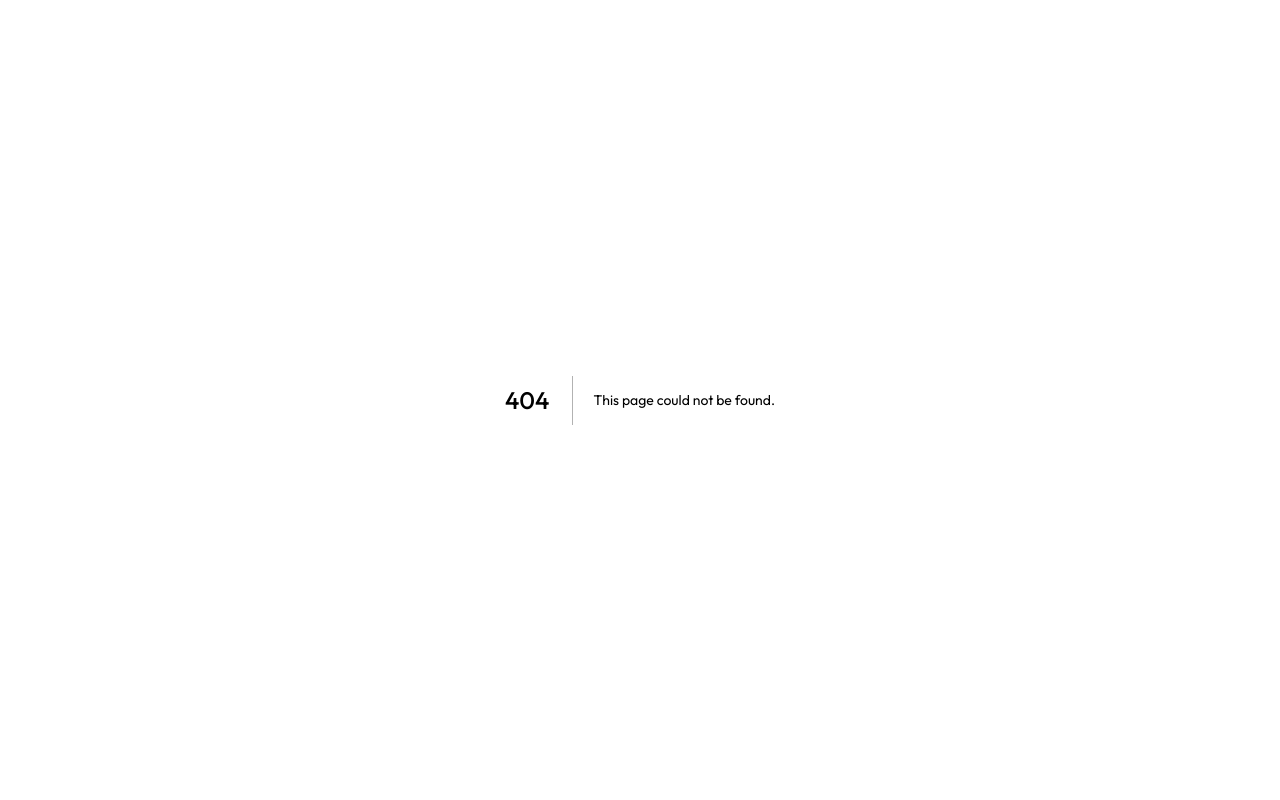
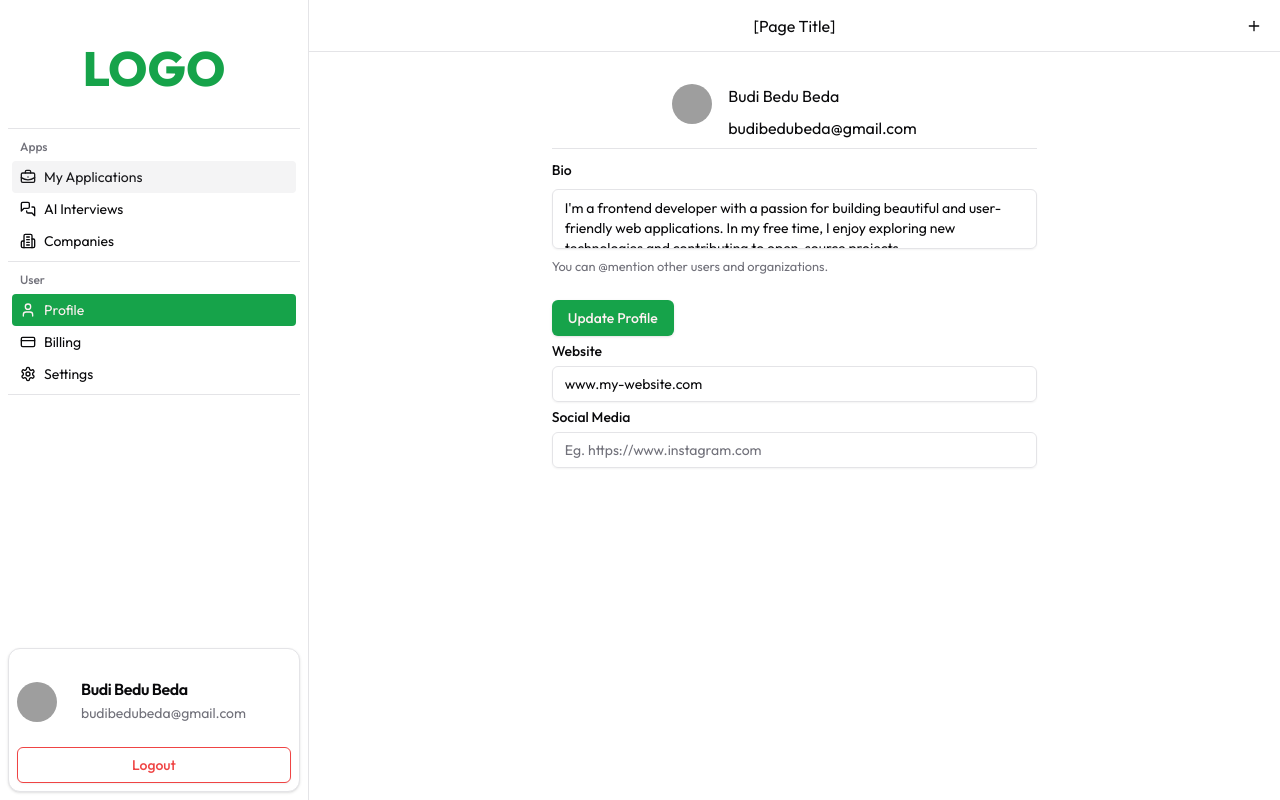
Before and after one commit to masadamsahid/nextjs-jobtracker-app, a Next.js app: page /dashboard/profile in a window 1280 px wide. Before the commit this address had no page. Built offline with nearby package versions, Linux system fonts and the light colour scheme; grey boxes are pictures that could not be loaded.

Commit message:
init-profile-page

```diff
--- a/package.json
+++ b/package.json
@@ -26,9 +26,11 @@
     "lucide-react": "^0.510.0",
     "moment": "^2.30.1",
     "next": "15.3.2",
+    "next-themes": "^0.4.6",
     "react": "^19.0.0",
     "react-dom": "^19.0.0",
     "react-hook-form": "^7.56.4",
+    "sonner": "^2.0.5",
     "tailwind-merge": "^3.3.0",
     "tailwindcss-animate": "^1.0.7",
     "vaul": "^1.1.2",
--- /dev/null
+++ b/src/app/dashboard/profile/_components/TextAreaForm.tsx
@@ -0,0 +1,75 @@
+"use client"
+
+import { zodResolver } from "@hookform/resolvers/zod"
+import { useForm } from "react-hook-form"
+import { toast } from "sonner"
+import { z } from "zod"
+
+import { Button } from "@/components/ui/button"
+import {
+  Form,
+  FormControl,
+  FormDescription,
+  FormField,
+  FormItem,
+  FormLabel,
+  FormMessage,
+} from "@/components/ui/form"
+import { Textarea } from "@/components/ui/textarea"
+
+
+const FormSchema = z.object({
+  bio: z
+    .string()
+    .min(10, {
+      message: "Bio must be at least 10 characters.",
+    })
+    .max(160, {
+      message: "Bio must not be longer than 30 characters.",
+    }),
+})
+
+export default function TextareaForm() {
+  const form = useForm<z.infer<typeof FormSchema>>({
+    resolver: zodResolver(FormSchema),
+  })
+
+  function onSubmit(data: z.infer<typeof FormSchema>) {
+    toast("You submitted the following values", {
+      description: (
+        <pre className="mt-2 w-[320px] rounded-md bg-neutral-950 p-4">
+          <code className="text-white">{JSON.stringify(data, null, 2)}</code>
+        </pre>
+      ),
+    })
+  }
+
+  return (
+    <Form {...form}>
+      <form onSubmit={form.handleSubmit(onSubmit)} className="w-1/2 space-y-6">
+        <FormField
+          control={form.control}
+          name="bio"
+          render={({ field }) => (
+            <FormItem>
+              <FormLabel>Bio</FormLabel>
+              <FormControl>
+                <Textarea
+                  placeholder="Tell us a little bit about yourself"
+                  className="resize-none"
+                  defaultValue={"I'm a frontend developer with a passion for building beautiful and user-friendly web applications. In my free time, I enjoy exploring new technologies and contributing to open-source projects."}
+                  {...field}
+                />
+              </FormControl>
+              <FormDescription>
+                You can <span>@mention</span> other users and organizations.
+              </FormDescription>
+              <FormMessage />
+            </FormItem>
+          )}
+        />
+        <Button type="submit">Update Profile</Button>
+      </form>
+    </Form>
+  )
+}
--- /dev/null
+++ b/src/app/dashboard/profile/page.tsx
@@ -0,0 +1,51 @@
+import React from "react";
+import { Separator } from "@/components/ui/separator";
+import { Avatar, AvatarFallback, AvatarImage } from "@/components/ui/avatar";
+import { Label } from "@/components/ui/label";
+import { Input } from "@/components/ui/input";
+import TextAreaForm from "./_components/TextAreaForm";
+
+type Props = {};
+
+const page = (props: Props) => {
+  return (
+    <div className="flex flex-col items-center mt-8 justify-center w-full gap-2">
+      <div className="flex space-x-4">
+        <Avatar>
+          <AvatarImage src="https://github.com/shadcn.png" alt="@shadcn" />
+          <AvatarFallback>CN</AvatarFallback>
+        </Avatar>
+        <div className="space-y-2">
+          <h3>Budi Bedu Beda</h3>
+          <p>budibedubeda@gmail.com</p>
+        </div>
+      </div>
+      <Separator className="w-1/2" />
+
+      <TextAreaForm />
+
+      <div className="flex flex-col w-1/2 gap-4">
+        <div className="flex flex-col w-full gap-2 ">
+          <Label>Website</Label>
+          <Input
+            type="link"
+            id="website"
+            placeholder="Company Name"
+            required
+            defaultValue="www.my-website.com"
+          />
+          <Label>Social Media</Label>
+          <Input
+            id="company-website"
+            type="link"
+            placeholder="Eg. https://www.instagram.com"
+            required
+            defaultValue=""
+          />
+        </div>
+      </div>
+    </div>
+  );
+};
+
+export default page;
--- /dev/null
+++ b/src/components/ui/sonner.tsx
@@ -0,0 +1,31 @@
+"use client"
+
+import { useTheme } from "next-themes"
+import { Toaster as Sonner } from "sonner"
+
+type ToasterProps = React.ComponentProps<typeof Sonner>
+
+const Toaster = ({ ...props }: ToasterProps) => {
+  const { theme = "system" } = useTheme()
+
+  return (
+    <Sonner
+      theme={theme as ToasterProps["theme"]}
+      className="toaster group"
+      toastOptions={{
+        classNames: {
+          toast:
+            "group toast group-[.toaster]:bg-background group-[.toaster]:text-foreground group-[.toaster]:border-border group-[.toaster]:shadow-lg",
+          description: "group-[.toast]:text-muted-foreground",
+          actionButton:
+            "group-[.toast]:bg-primary group-[.toast]:text-primary-foreground",
+          cancelButton:
+            "group-[.toast]:bg-muted group-[.toast]:text-muted-foreground",
+        },
+      }}
+      {...props}
+    />
+  )
+}
+
+export { Toaster }
```
Also changed, not shown: 1 other file (tests, documents, lock files or other folders).
